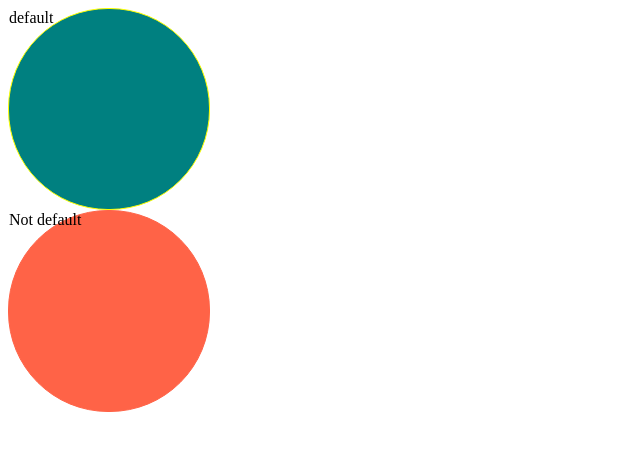
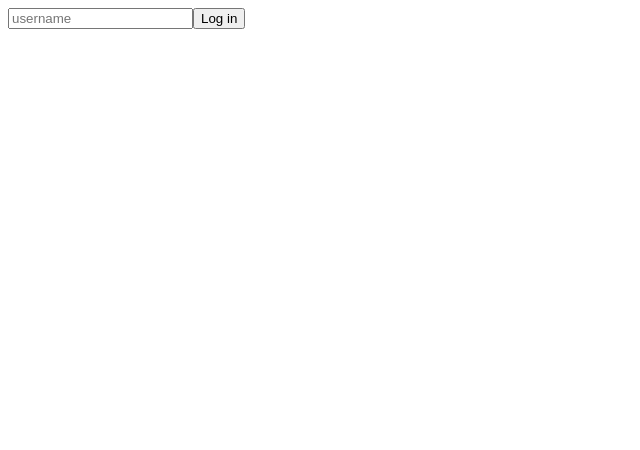
Before and after one commit to ge5rg2/test-app, a React (Create React App) app: page / in a window 1280 px wide. Shown: the top 450 px of the page, without its empty margins (0-640 px from the left). Built offline with nearby package versions, Linux system fonts and the light colour scheme.

Commit message:
3.5 Forms

```diff
--- a/src/App.tsx
+++ b/src/App.tsx
@@ -1,10 +1,30 @@
-import Circle from "./Circle";
+import React, { useState } from "react";
 
 function App() {
+  const [value, setValue] = useState("");
+  // event라고 막연하게 작성하면 typescript에선 any로 적용하기 때문에 다음과 같이 적절하게 지정을 해준다
+  const onChange = (event: React.FormEvent<HTMLInputElement>) => {
+    // typescript에선 target이 아닌 currentTarget을 사용
+    const {
+      currentTarget: { value },
+    } = event;
+    setValue(value);
+  };
+  const onSubmit = (event: React.FormEvent<HTMLFormElement>) => {
+    event.preventDefault();
+    console.log(value);
+  };
   return (
     <div>
-      <Circle bgColor="teal" borderColor="yellow" />
-      <Circle bgColor="tomato" text="Not default" />
+      <form onSubmit={onSubmit}>
+        <input
+          value={value}
+          onChange={onChange}
+          type="text"
+          placeholder="username"
+        />
+        <button>Log in</button>
+      </form>
     </div>
   );
 }
--- a/src/Circle.tsx
+++ /dev/null
@@ -1,32 +0,0 @@
-import styled from "styled-components";
-
-interface ContainerProps {
-  bgColor: string;
-  borderColor: string;
-}
-
-const Container = styled.div<ContainerProps>`
-  width: 200px;
-  height: 200px;
-  background-color: ${(props) => props.bgColor};
-  border-radius: 100px;
-  border: 1px solid ${(props) => props.borderColor};
-`;
-
-// ?는 optional이라 required가 아님
-interface CircleProps {
-  bgColor: string;
-  borderColor?: string;
-  text?: string;
-}
-// props를 작성할때 등호를 사용해서 default값을 넣을수도 있다
-function Circle({ bgColor, borderColor, text = "default" }: CircleProps) {
-  // CircleProps에서 borderColor에 옵션을 부가했지만, ContainerProps에선 required로 되어있기 때문에 애러가 난다. 따라서 default 지정
-  return (
-    <Container bgColor={bgColor} borderColor={borderColor ?? bgColor}>
-      {text}
-    </Container>
-  );
-}
-
-export default Circle;
```
